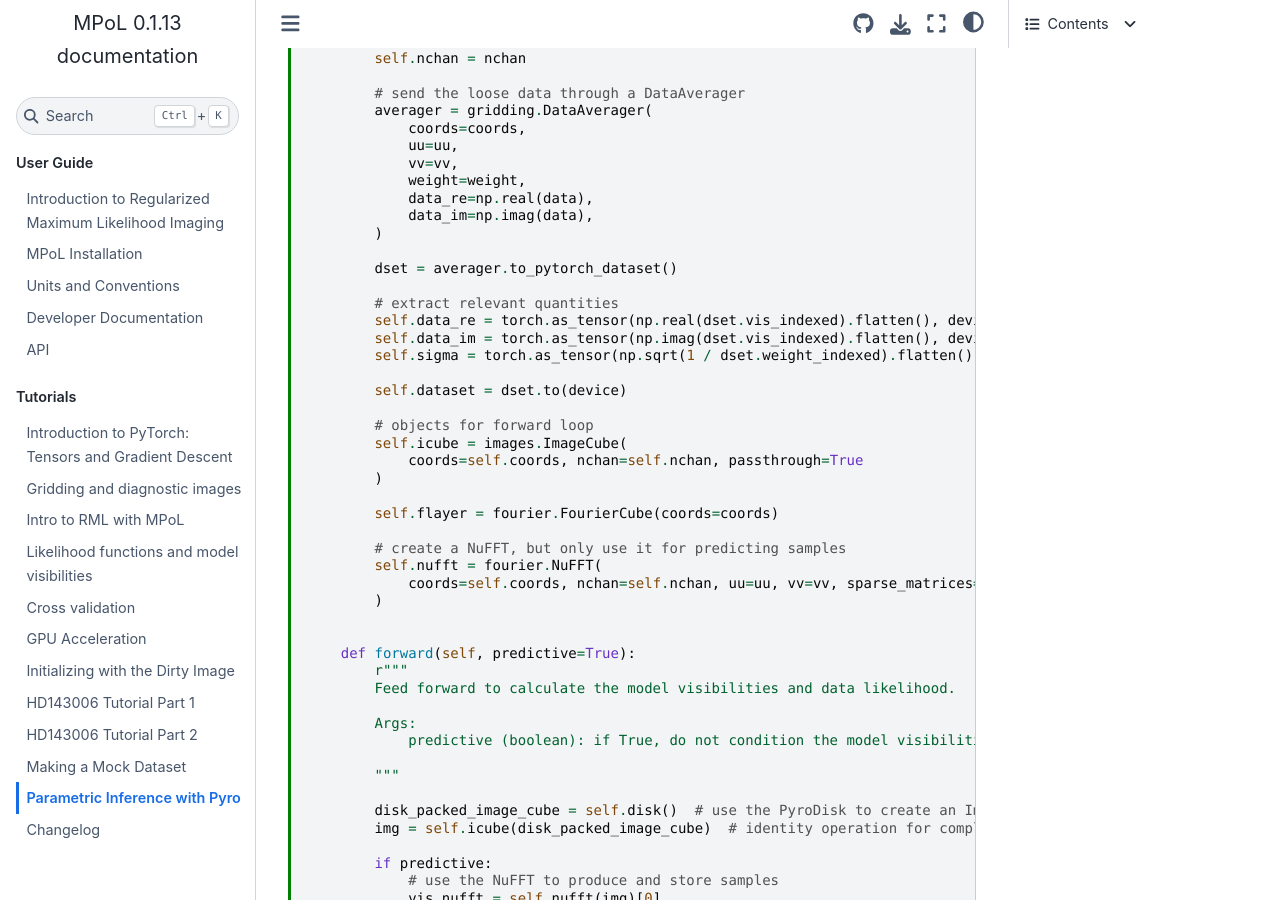
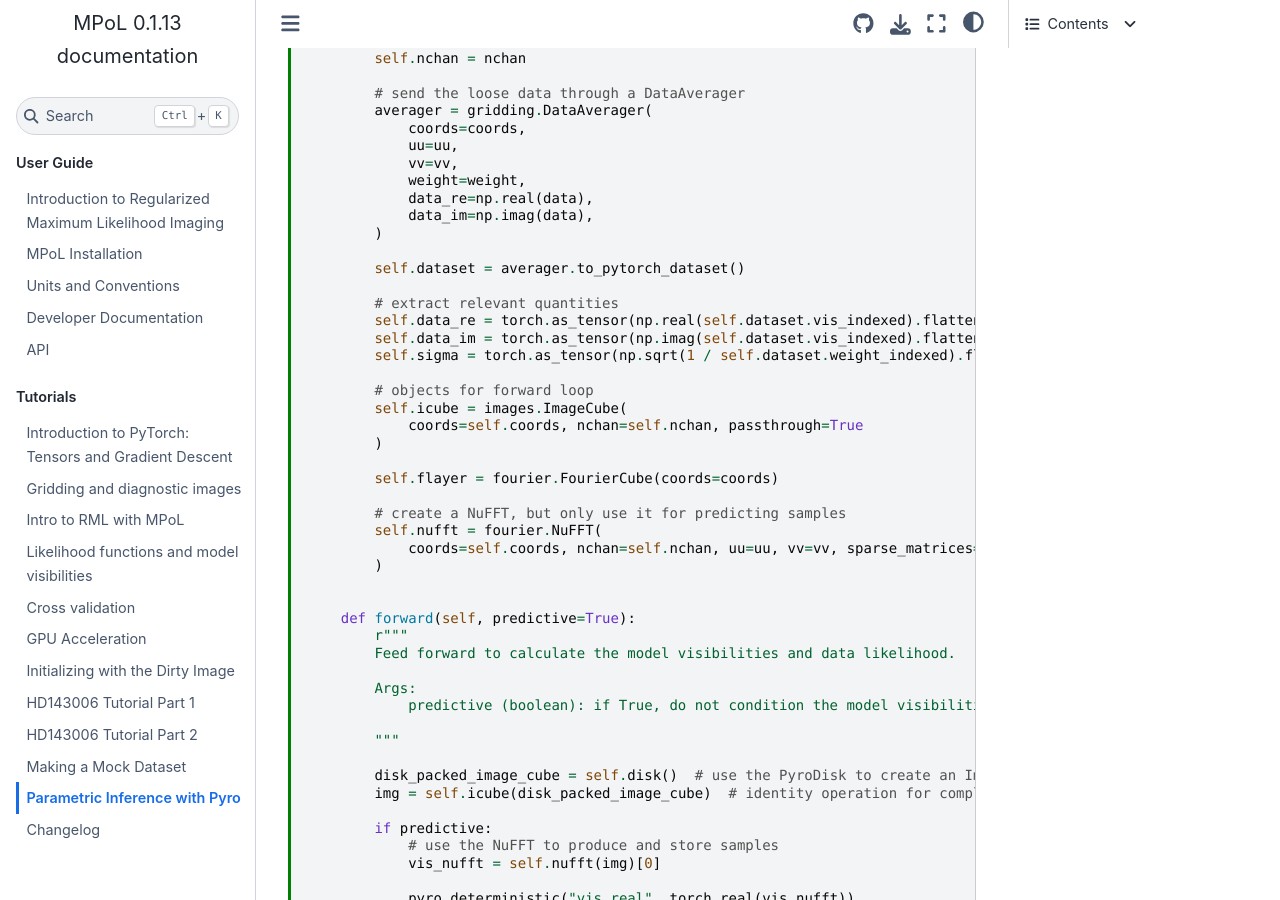
Before and after one commit to MPoL-dev/MPoL, a Sphinx documentation site: the page built from docs/large-tutorials/pyro.md, in a window 1280 px wide and 900 px high, scrolled down 13533 px. Built offline with Sphinx 7.4.7 and the Sphinx Book theme 1.1.4, drawn with Linux system fonts in a browser that asks for light colours.

Commit message:
new build of pyro tutorial.

```diff
--- a/docs/large-tutorials/pyro.md
+++ b/docs/large-tutorials/pyro.md
@@ -558,14 +558,12 @@ class VisibilityModel(PyroModule):
             data_im=np.imag(data),
         )
 
-        dset = averager.to_pytorch_dataset()
+        self.dataset = averager.to_pytorch_dataset()
 
         # extract relevant quantities
-        self.data_re = torch.as_tensor(np.real(dset.vis_indexed).flatten(), device=device)
-        self.data_im = torch.as_tensor(np.imag(dset.vis_indexed).flatten(), device=device)
-        self.sigma = torch.as_tensor(np.sqrt(1 / dset.weight_indexed).flatten(), device=device)
-
-        self.dataset = dset.to(device)
+        self.data_re = torch.as_tensor(np.real(self.dataset.vis_indexed).flatten(), device=device)
+        self.data_im = torch.as_tensor(np.imag(self.dataset.vis_indexed).flatten(), device=device)
+        self.sigma = torch.as_tensor(np.sqrt(1 / self.dataset.weight_indexed).flatten(), device=device)
 
         # objects for forward loop
         self.icube = images.ImageCube(
```
